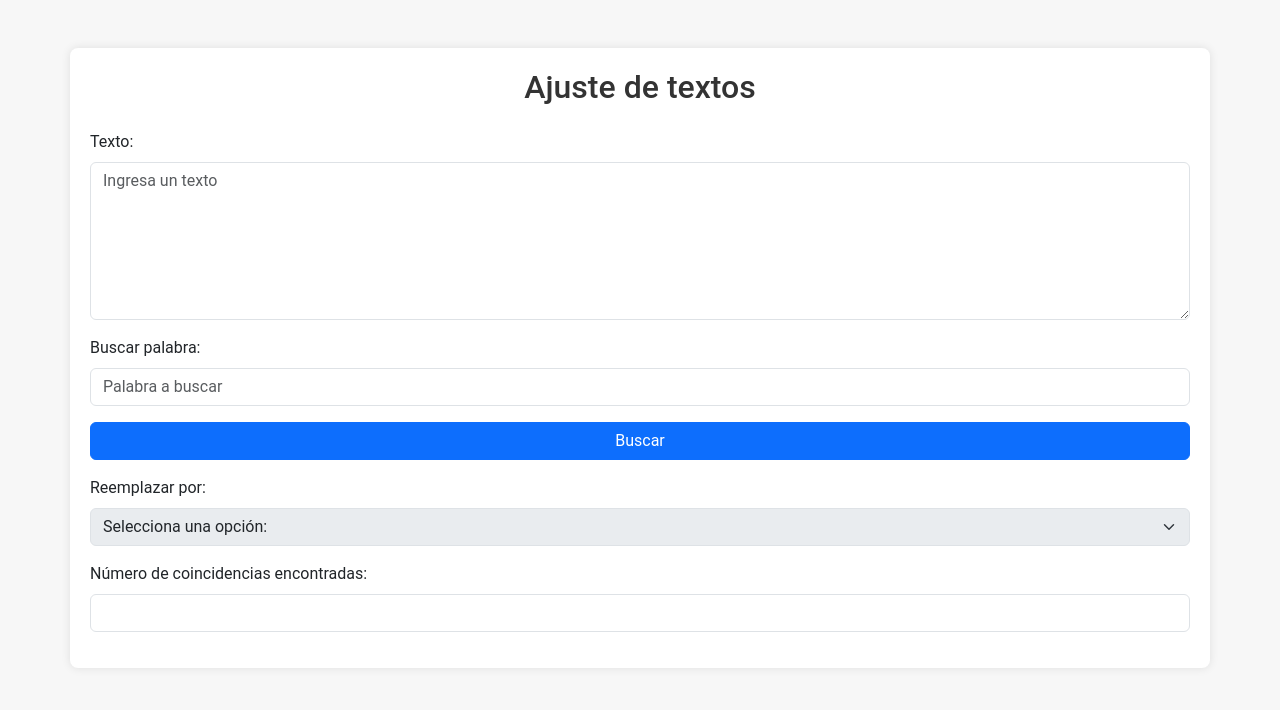
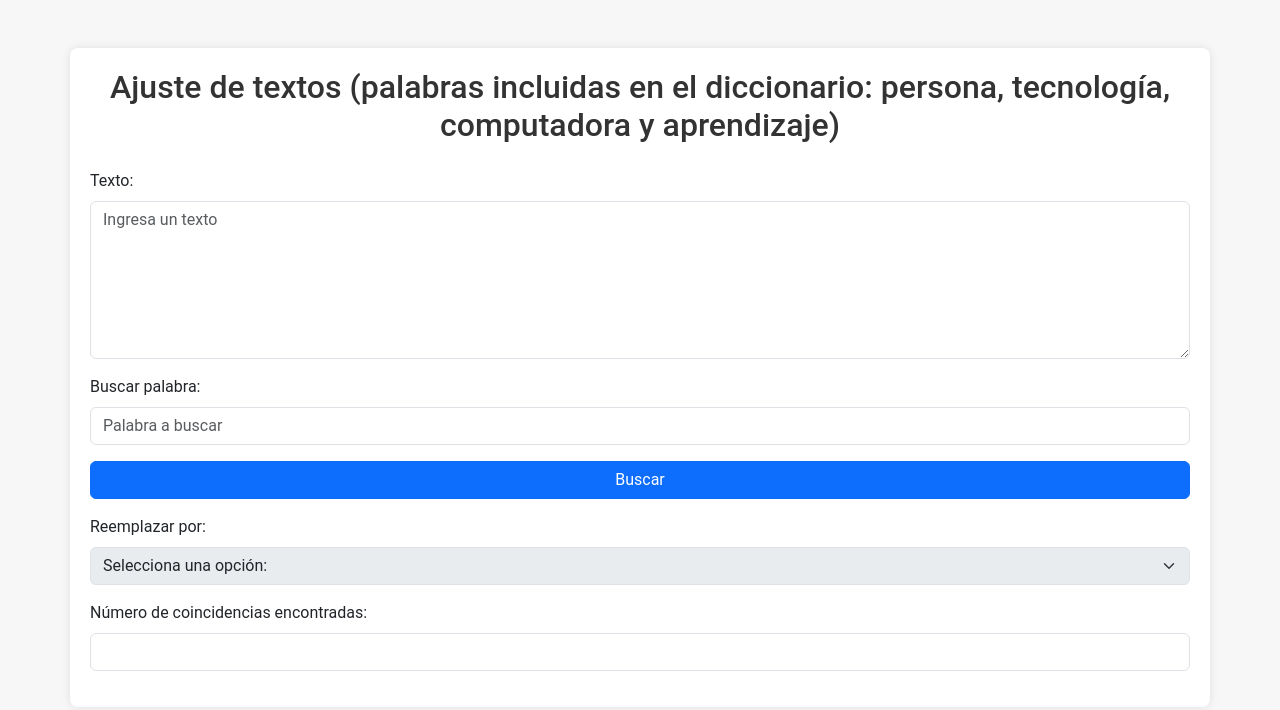
Before and after one commit to Luistorrespuebla/Examen_Unidad2_101024, a plain HTML site: page index.html in a window 1280 px wide. Drawn offline with nearby package versions, Linux system fonts and the light colour scheme; some packages are replaced by stand-ins of ours; a script that the page names is missing.

Commit message:
Examen_Unidad2

```diff
--- a/index.html
+++ b/index.html
@@ -3,14 +3,14 @@
 <head>
   <meta charset="UTF-8">
   <meta name="viewport" content="width=device-width, initial-scale=1.0">
-  <title>Buscar y Reemplazar</title>
+  <title>Exámen Unidad 2</title>
   <link rel="stylesheet" href="https://cdn.jsdelivr.net/npm/bootstrap@5.3.0-alpha1/dist/css/bootstrap.min.css">
   <script src="https://cdn.jsdelivr.net/npm/sweetalert2@11"></script>
   <link rel="stylesheet" href="style.css">
 </head>
 <body>
   <div class="container mt-5">
-    <h1 class="text-center mb-4">Ajuste de textos</h1>
+    <h1 class="text-center mb-4">Ajuste de textos (palabras incluidas en el diccionario: persona, tecnología, computadora y aprendizaje)</h1>
 
     <div class="mb-3">
       <label for="textArea" class="form-label">Texto:</label>
```
